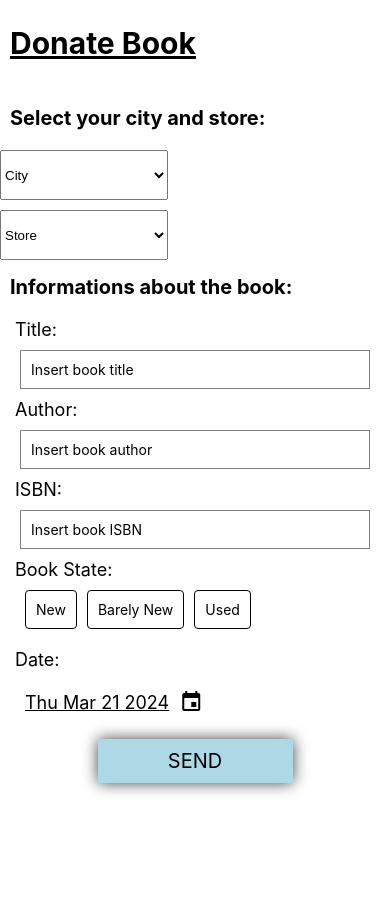
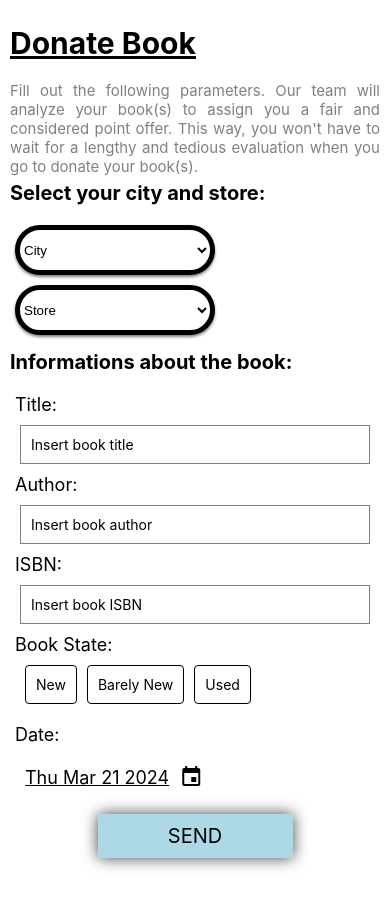
Before and after one commit to joaovarela14/SharedShelves, a React Native app: screen /Donate in a window 390 px wide. Shown: the top 908 px of the page. Built offline with nearby package versions, Linux system fonts and the light colour scheme.

Commit message:
details in donate page

```diff
--- a/App.js
+++ b/App.js
@@ -2,6 +2,7 @@ import * as React from 'react';
 import MainContainer from './navigation/MainContainer';
 import Login from './navigation/screens/FirstPage';
 import FirstPage from './navigation/screens/FirstPage';
+import Donate from './navigation/screens/Donate';
 
 export default function App() {
   return (
--- a/navigation/screens/Donate.js
+++ b/navigation/screens/Donate.js
@@ -26,6 +26,7 @@ export default function DonateScreen({ navigation }) {
   const [errorBookState, setErrorBookState] = useState('');
   const [errorCity, setErrorCity] = useState('');
   const [errorStore, setErrorStore] = useState('');
+  const [errorDate, setErrorDate] = useState('');
 
   const checkFields = () => {
     const details = `Title: ${title}\nAuthor: ${author}\nISBN: ${isbn}\nBook State: ${bookState}\nDate: ${date.toDateString()}`;
@@ -37,6 +38,7 @@ export default function DonateScreen({ navigation }) {
     setErrorBookState('');
     setErrorCity('');
     setErrorStore('');
+    setErrorDate('');
 
     if (!title.trim()) {
       setErrorTitle("Please enter a title.");
@@ -65,6 +67,11 @@ export default function DonateScreen({ navigation }) {
       setErrorStore("Please select a store from the list.");
       hasError = true;
     }
+    if (date < new Date()) {
+      setErrorDate("Please select a valid date.");
+      hasError = true;
+    }
+
     if (!hasError) {      // If all validations pass
       Alert.alert("Your book is going to be analyzed by our team. Thank you!", details,
         [
@@ -86,10 +93,10 @@ export default function DonateScreen({ navigation }) {
     setSelectedCity('city');
     setSelectedStore('store');
 
-    // Navigate to the Book page
-    navigation.navigate('Book');  // Ensure 'Book' is the correct name of the route you want to navigate to
+
+    navigation.navigate('Book');
   };
-  // Cidades de Portugal e lojas exemplo para cada cidade
+
   const cities = {
       'city': 'City', // Default value
       'lisboa': 'Lisboa',
@@ -106,16 +113,17 @@ export default function DonateScreen({ navigation }) {
 
   const stores = {
       'city': ['Store'], // Default value
-      'lisboa': ['Loja A', 'Loja B', 'Loja C'],
-      'porto': ['Loja D', 'Loja E'],
-      'coimbra': ['Loja F', 'Loja G', 'Loja H'],
-      'braga': ['Loja I', 'Loja J'],
-      'aveiro': ['Loja K', 'Loja L'],
-      'faro': ['Loja M', 'Loja N'],
-      'leiria': ['Loja O', 'Loja P'],
-      'setubal': ['Loja Q', 'Loja R'],
-      'viseu': ['Loja S', 'Loja T'],
-      'viana-do-castelo': ['Loja U', 'Loja V']
+      'lisboa': ['Store', 'El Corte Inglés', 'Fnac', 'Leroy Merlin'],
+      'porto': ['Store', 'Via Catarina Shopping', 'Mercado Bom Sucesso', 'NorteShopping'],
+      'coimbra': ['Store', 'Alma Shopping', 'Forum Coimbra', 'Coimbra Retail Park'],
+      'braga': ['Store', 'Braga Parque', 'Minho Center', 'Nova Arcada'],
+      'aveiro': ['Store', 'Forum Aveiro', 'Glicínias Plaza', 'Aveiro Center'],
+      'faro': ['Store', 'Forum Algarve', 'Mar Shopping Algarve', 'IKEA Algarve'],
+      'leiria': ['Store', 'LeiriaShopping', 'Leiria Centro', 'Mar Shopping Leiria'],
+      'setubal': ['Store', 'Alegro Setúbal', 'Rio Sul Shopping', 'Forum Barreiro'],
+      'viseu': ['Store', 'Palácio do Gelo Shopping', 'Viseu Retail Park', 'Forum Viseu'],
+      'viana-do-castelo': ['Store', 'Estação Viana Shopping', 'Viana Market', 'Space Viana Shopping']
+
   };
 
   const onChange = (event, selectedDate) => {
@@ -132,10 +140,17 @@ export default function DonateScreen({ navigation }) {
           <View style={styles.container}>
             <ScrollView vertical showsVerticalScrollIndicator={false}>
               <View style={styles.headerText}>
-                  <Text style={{ fontSize: 30, fontWeight: 'bold', marginTop: 5, textDecorationLine: 'underline', marginBottom:20 }}>Donate Book</Text>
+                  <Text style={{ fontSize: 30, fontWeight: 'bold', marginTop: 5, textDecorationLine: 'underline' }}>Donate Book</Text>
+              </View>
+
+              <View >
+                  <Text style={styles.informative} >Fill out the following parameters.
+                  Our team will analyze your book(s) to assign you a fair and considered point offer.
+                  This way, you won't have to wait for a lengthy and tedious evaluation when you go to donate your book(s). </Text>
               </View>
 
               <Text style={{ marginLeft: 10, fontSize: 20, fontWeight: 'bold', marginTop: 5, marginBottom: 20 }}>Select your city and store:</Text>
+
               <Picker
                   selectedValue={selectedCity}
                   style={styles.picker}
@@ -158,6 +173,7 @@ export default function DonateScreen({ navigation }) {
                   ))}
               </Picker>
               <ErrorMessage message={errorStore} />
+
 
 
               <Text style={{ marginLeft: 10, fontSize: 20, fontWeight: 'bold', marginTop: 5, marginBottom: 20 }}>Informations about the book:</Text>
@@ -234,7 +250,11 @@ export default function DonateScreen({ navigation }) {
                   </TouchableOpacity>
                 </View>
 
-                <Text style={styles.label}>Date:</Text>
+                <View style={styles.labelContainer}>
+                    <Text style={styles.label}>Date:</Text>
+                    <Text style={styles.errorText}>{errorDate}</Text>
+                </View>
+
                   <View>
                   <TouchableOpacity
                     style={[styles.textBar, { flex: 1, marginLeft: 15 }]} // Flex grow equally, margin for gap
@@ -242,6 +262,7 @@ export default function DonateScreen({ navigation }) {
                   >
                     <Text style={styles.dateText}>{date.toDateString()}</Text>
                     <MaterialCommunityIcons name="calendar" size={24} color="black" style={{ marginLeft: 10 }} />
+
 
                   </TouchableOpacity>
 
@@ -284,6 +305,7 @@ export default function DonateScreen({ navigation }) {
         fontSize: 14,
         flex:1,
         marginBottom:10,
+        marginLeft:20
       },
       container: {
           flex: 1,
@@ -293,9 +315,20 @@ export default function DonateScreen({ navigation }) {
           paddingBottom:95
       },
       picker: {
-          height: 50,
-          width: 168
-      },
+        backgroundColor: '#fff',
+        height: 50,
+        width: 200,
+        marginLeft: 15,
+        borderColor: 'black',
+        borderWidth: 5,  // You need to specify borderWidth to show the border color
+        borderRadius: 55, // Correct property for rounding corners
+        shadowColor: 'black',
+        shadowOffset: { width: 0, height: 2 }, // Specifies the shadow's offset
+        shadowOpacity: 0.5, // How transparent the shadow is
+        shadowRadius: 3,  // The blur radius of the shadow
+        elevation: 4, // This is necessary for Android to show shadow
+
+    },
       inputRow: {
         flexDirection: 'row',
         alignItems: 'center',
@@ -368,8 +401,8 @@ export default function DonateScreen({ navigation }) {
       marginRight: 10,
     },
     selected: {
-      backgroundColor: 'green', // Change this color to match your app's theme
-      borderColor: 'blue',
+      backgroundColor: 'lightgray', // Change this color to match your app's theme
+      borderColor: 'black',
     },
     bookStateText: {
       color: 'black', // Text color for selected state
@@ -380,15 +413,7 @@ export default function DonateScreen({ navigation }) {
       fontSize: 18,
       textDecorationLine: 'underline',
     },
-    pickerContainer: {
-      borderRadius: 8,
-      overflow: 'hidden',
-      elevation: 10,
-      shadowColor: '#000', // Shadow for 3D effect
-      borderRadius: 5,
-      padding: 10,
 
-    },
     dateTimePicker: {
       elevation: 10,
       shadowColor: '#000', // Shadow for 3D effect
@@ -424,4 +449,14 @@ export default function DonateScreen({ navigation }) {
       justifyContent: 'center',
       alignItems: 'center',
     },
+    informative: {
+      fontSize: 15,
+      marginLeft: 10,
+      marginRight: 10,
+
+      color: 'gray',
+      textAlign: 'justify',
+
+    },
+
   });
```
